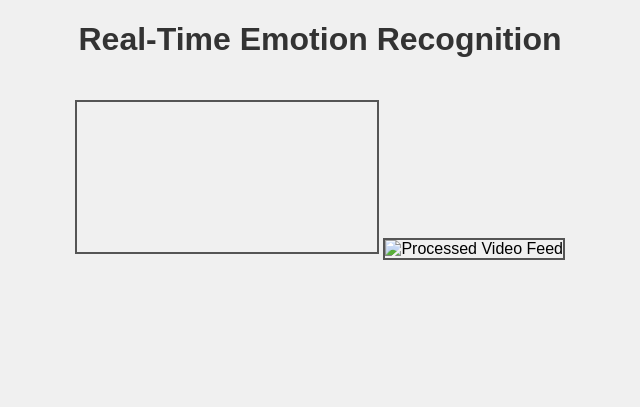
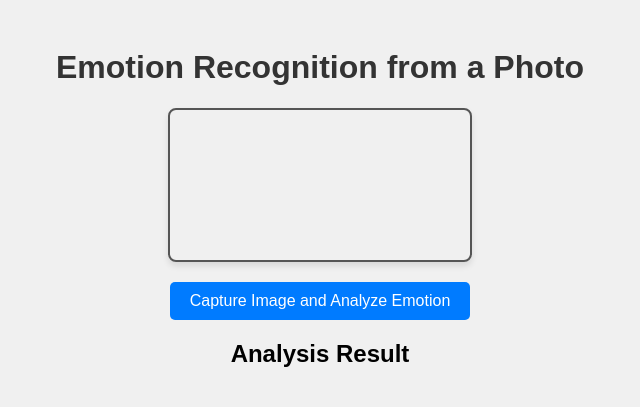
Before and after one commit to SAKETTTTT/CV-project, a Flask app: page / in a window 1280 px wide. Shown: the top 407 px of the page, without its empty margins (320-960 px from the left). Run offline with Flask 2, Linux system fonts and the light colour scheme; some libraries are stand-ins or nearby versions.

Commit message:
Update index.html

```diff
--- a/templates/index.html
+++ b/templates/index.html
@@ -1,29 +1,66 @@
 <!DOCTYPE html>
 <html>
 <head>
-    <title>Real-Time Emotion Recognition</title>
-    <script src="https://cdnjs.cloudflare.com/ajax/libs/socket.io/4.0.1/socket.io.js"></script>
+    <title>Emotion Recognition</title>
     <style>
-        body { font-family: sans-serif; text-align: center; background-color: #f0f0f0; }
-        h1 { color: #333; }
-        video, img { border: 2px solid #555; margin-top: 20px; }
+        body {
+            font-family: sans-serif;
+            text-align: center;
+            background-color: #f0f0f0;
+            padding: 20px;
+        }
+        h1 {
+            color: #333;
+        }
+        #video-container {
+            display: flex;
+            flex-direction: column;
+            align-items: center;
+            margin-top: 20px;
+        }
+        video {
+            border: 2px solid #555;
+            border-radius: 8px;
+            box-shadow: 0 4px 6px rgba(0,0,0,0.1);
+            margin-bottom: 20px;
+        }
+        #captureBtn {
+            padding: 10px 20px;
+            font-size: 16px;
+            cursor: pointer;
+            border-radius: 5px;
+            border: none;
+            background-color: #007bff;
+            color: white;
+        }
+        #result-container {
+            margin-top: 20px;
+        }
     </style>
 </head>
 <body>
-    <h1>Real-Time Emotion Recognition</h1>
+    <h1>Emotion Recognition from a Photo</h1>
 
-    <video id="videoElement" autoplay></video>
+    <div id="video-container">
+        <video id="videoElement" autoplay></video>
+        <button id="captureBtn">Capture Image and Analyze Emotion</button>
+    </div>
+
+    <div id="result-container">
+        <h2>Analysis Result</h2>
+        <img id="processedImage" src="" alt="Processed Image" style="display:none;">
+        <p id="emotionText"></p>
+    </div>
 
     <canvas id="canvas" style="display:none;"></canvas>
 
-    <img id="processedFrame" src="" alt="Processed Video Feed">
-
     <script>
         const videoElement = document.getElementById('videoElement');
+        const captureBtn = document.getElementById('captureBtn');
         const canvas = document.getElementById('canvas');
-        const processedFrame = document.getElementById('processedFrame');
         const context = canvas.getContext('2d');
-        const socket = io();
+        const processedImage = document.getElementById('processedImage');
+        const emotionText = document.getElementById('emotionText');
 
         // Access the user's webcam
         navigator.mediaDevices.getUserMedia({ video: true, audio: false })
@@ -34,30 +71,36 @@
                 console.log("An error occurred: " + err);
             });
 
-        // When the video starts playing, start sending frames to the server
-        videoElement.addEventListener('play', () => {
-            setInterval(() => {
-                // Draw a frame from the video onto the canvas
-                canvas.width = videoElement.videoWidth;
-                canvas.height = videoElement.videoHeight;
-                context.drawImage(videoElement, 0, 0, canvas.width, canvas.height);
+        // Function to capture, send, and display results
+        captureBtn.addEventListener('click', () => {
+            // Set canvas dimensions to match the video feed
+            canvas.width = videoElement.videoWidth;
+            canvas.height = videoElement.videoHeight;
 
-                // Convert the canvas content to JPEG data and send it to the server
-                const dataURL = canvas.toDataURL('image/jpeg', 0.5); // Quality 0.5 for faster transmission
-                const imageData = atob(dataURL.split(',')[1]);
-                const arrayBuffer = new ArrayBuffer(imageData.length);
-                const uint8Array = new Uint8Array(arrayBuffer);
-                for (let i = 0; i < imageData.length; i++) {
-                    uint8Array[i] = imageData.charCodeAt(i);
-                }
-                socket.emit('video_frame', uint8Array);
-            }, 1000);
-        });
+            // Draw the current video frame onto the canvas
+            context.drawImage(videoElement, 0, 0, canvas.width, canvas.height);
 
-        // When the server sends a processed frame back, display it
-        socket.on('processed_frame', (data) => {
-            const blob = new Blob([data], { type: 'image/jpeg' });
-            processedFrame.src = URL.createObjectURL(blob);
+            // Convert the canvas content to JPEG data
+            const dataURL = canvas.toDataURL('image/jpeg', 0.8);
+
+            // Send the data to the server via a POST request
+            fetch('/analyze_image', {
+                method: 'POST',
+                headers: {
+                    'Content-Type': 'application/json'
+                },
+                body: JSON.stringify({ image: dataURL })
+            })
+            .then(response => response.json())
+            .then(data => {
+                // Display the processed image and emotion
+                processedImage.src = data.processed_image;
+                processedImage.style.display = 'block';
+                emotionText.textContent = `Predicted Emotion: ${data.emotion}`;
+            })
+            .catch(error => {
+                console.error('Error:', error);
+            });
         });
     </script>
 </body>
```
